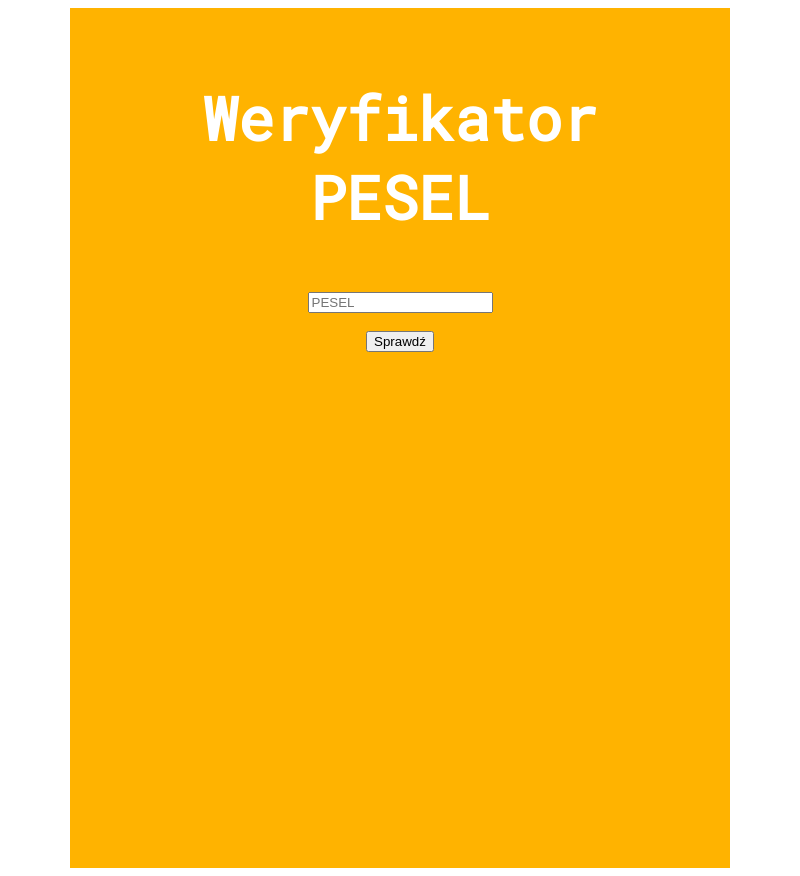
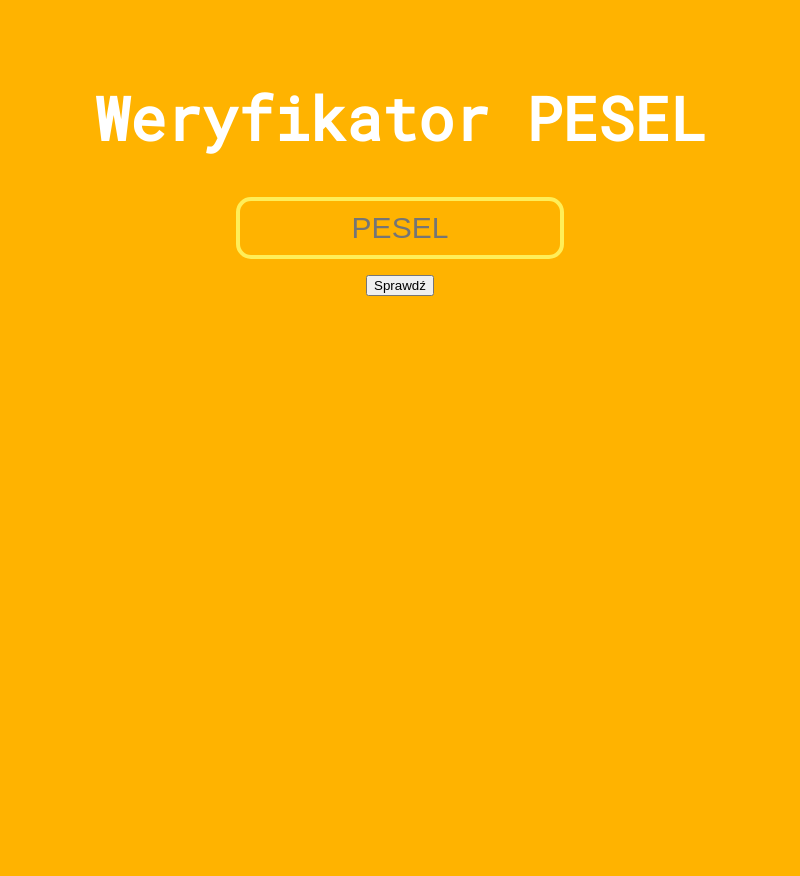
Before and after one commit to xXmilanek/pesel-verification, an Electron app: page index.html in a window 800 px wide. After the commit the page ends 800 px from the top, so only its background shows below. Drawn offline with Linux system fonts and the light colour scheme; files that its build step writes are made by us from their sources; no server answers; files whose address does not match are found by name.

Commit message:
Move css to assets directory

```diff
--- a/style.css
+++ b/assets/css/style.css
@@ -1,18 +1,27 @@
 body {
-  background-color: #fff;
+  background-color: #FFB300;
   font-family: 'Roboto Mono', monospace;
 }
+
 .container {
-  width: 600px;
-  height: 800px;
-  margin: auto;
-  background-color: #FFB300;
+  display: flex;
+  flex-direction: column;
+  justify-content: center;
+  align-items: center;
+  text-align: center;
   padding: 30px;
-  text-align: center;
   color: #fff;
   font-size: 30px;
 }
-.container input[type="text"] {
+
+/* Hide up & down arrows from input */
+input::-webkit-outer-spin-button,
+input::-webkit-inner-spin-button {
+    -webkit-appearance: none;
+    margin: 0;
+}
+
+input {
   border:0;
   width: 300px;
   border: 4px solid #FFEE58;
@@ -24,7 +33,8 @@ body {
   padding: 10px;
   transition: 0.25s;
 }
-.container input[type="text"]:hover {
+
+input:hover {
   width: 500px;
   border-color: #F57F17;
 }
```
